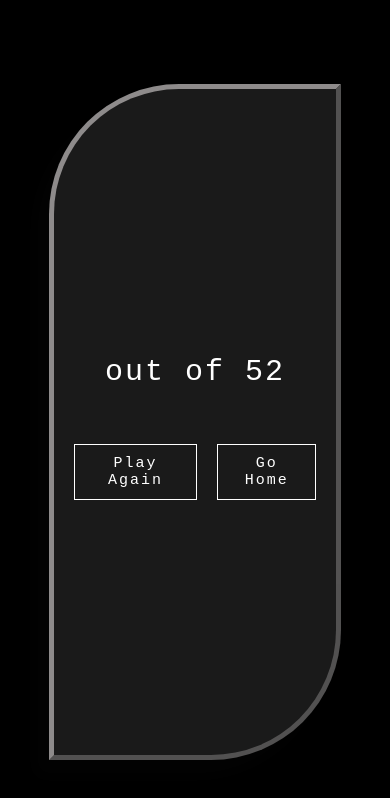
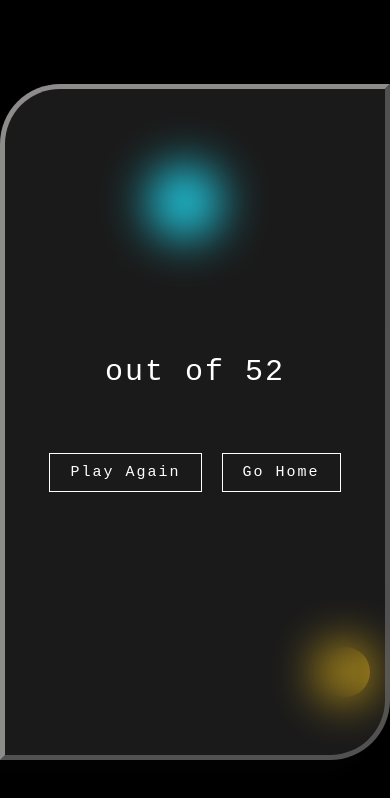
Before and after one commit to willy264/2.quiz-app, a plain HTML site: page restart.html in a window 390 px wide. Drawn offline with Linux system fonts and the light colour scheme.

Commit message:
Thirteenth Commit

```diff
--- a/restart.html
+++ b/restart.html
@@ -14,6 +14,9 @@
   </head>
   <body>
     <div class="container">
+      <div class="ball-1"></div>
+      <div class="ball-2"></div>
+      <div class="ball-3"></div>
       <div class="contain">
       <div class="total">
         <h1 id="finalScore"></h1> out of 52
--- a/styles/style.css
+++ b/styles/style.css
@@ -169,6 +169,11 @@ body {
   .container .box .section h1 {
     font-size: 45px;
   }
+  .contain {
+    width: 100%;
+    border-top-left-radius: 60px;
+    border-bottom-right-radius: 60px;
+  }
 }
 
 @media (max-width:550px) {
```
